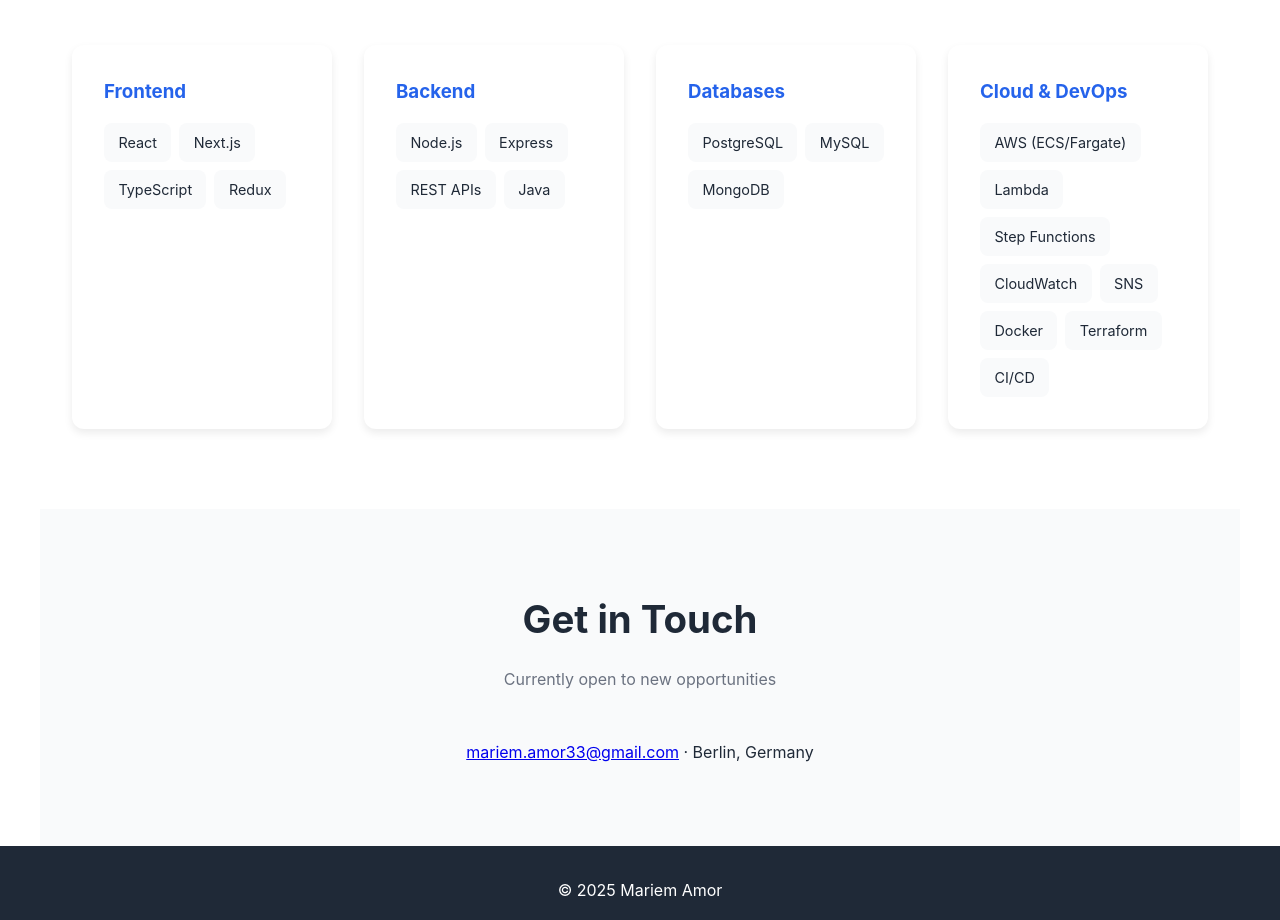
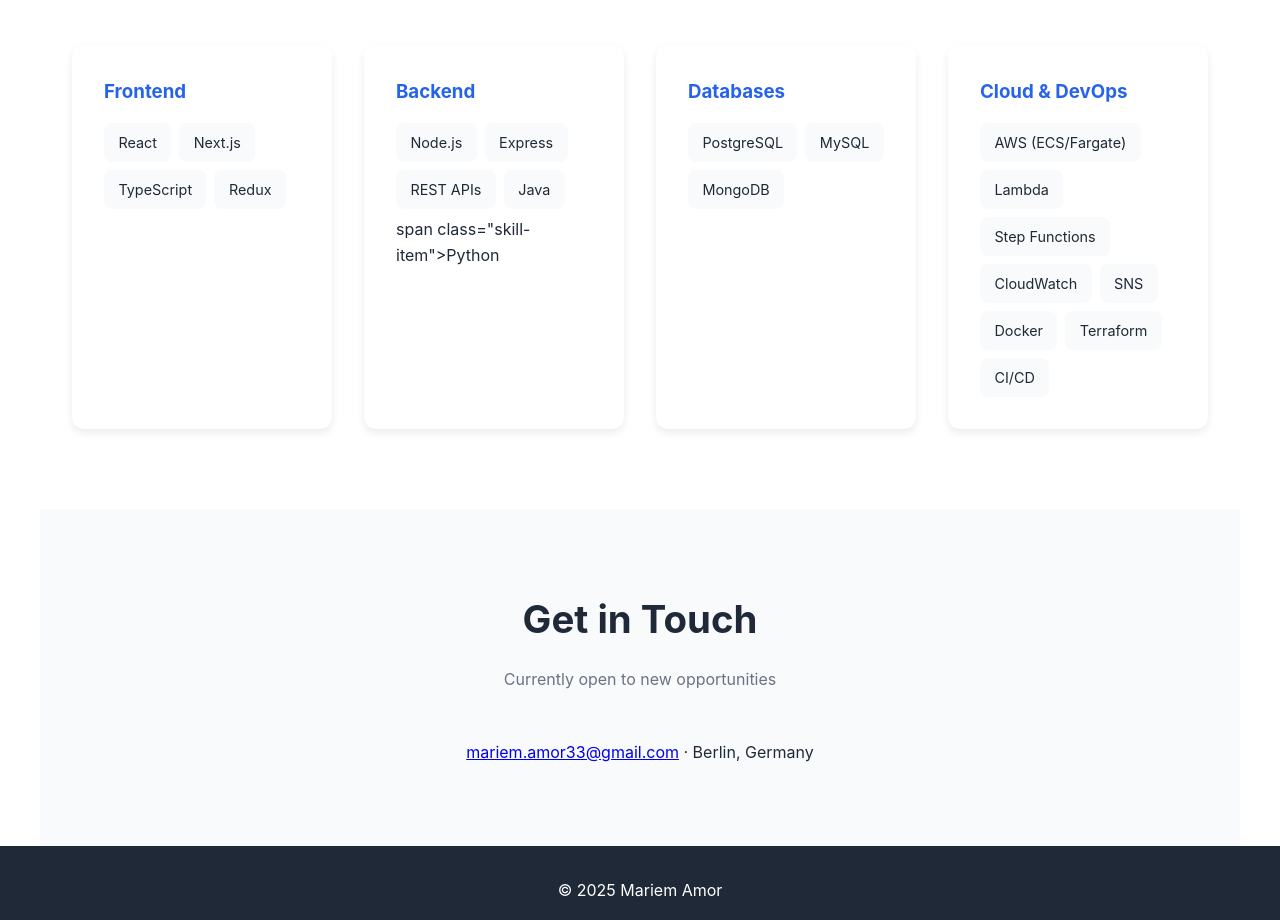
Before and after one commit to mariemamor/mariemamor.github.io, a plain HTML site: page index.html in a window 1280 px wide. Shown: the part 2950-3870 px from the top of the page. Drawn offline with Linux system fonts and the light colour scheme.

Commit message:
Add Python to backend skills section

```diff
--- a/index.html
+++ b/index.html
@@ -167,7 +167,7 @@
   <p class="section-subtitle">Technologies I work with</p>
   <div class="skills-container">
     <div class="skill-category"><h3>Frontend</h3><div class="skill-list"><span class="skill-item">React</span><span class="skill-item">Next.js</span><span class="skill-item">TypeScript</span><span class="skill-item">Redux</span></div></div>
-    <div class="skill-category"><h3>Backend</h3><div class="skill-list"><span class="skill-item">Node.js</span><span class="skill-item">Express</span><span class="skill-item">REST APIs</span><span class="skill-item">Java</span></div></div>
+    <div class="skill-category"><h3>Backend</h3><div class="skill-list"><span class="skill-item">Node.js</span><span class="skill-item">Express</span><span class="skill-item">REST APIs</span><span class="skill-item">Java</span>span class="skill-item">Python</span></div></div>
     <div class="skill-category"><h3>Databases</h3><div class="skill-list"><span class="skill-item">PostgreSQL</span><span class="skill-item">MySQL</span><span class="skill-item">MongoDB</span></div></div>
     <div class="skill-category"><h3>Cloud & DevOps</h3><div class="skill-list"><span class="skill-item">AWS (ECS/Fargate)</span><span class="skill-item">Lambda</span><span class="skill-item">Step Functions</span><span class="skill-item">CloudWatch</span><span class="skill-item">SNS</span><span class="skill-item">Docker</span><span class="skill-item">Terraform</span><span class="skill-item">CI/CD</span></div></div>
   </div>
```
